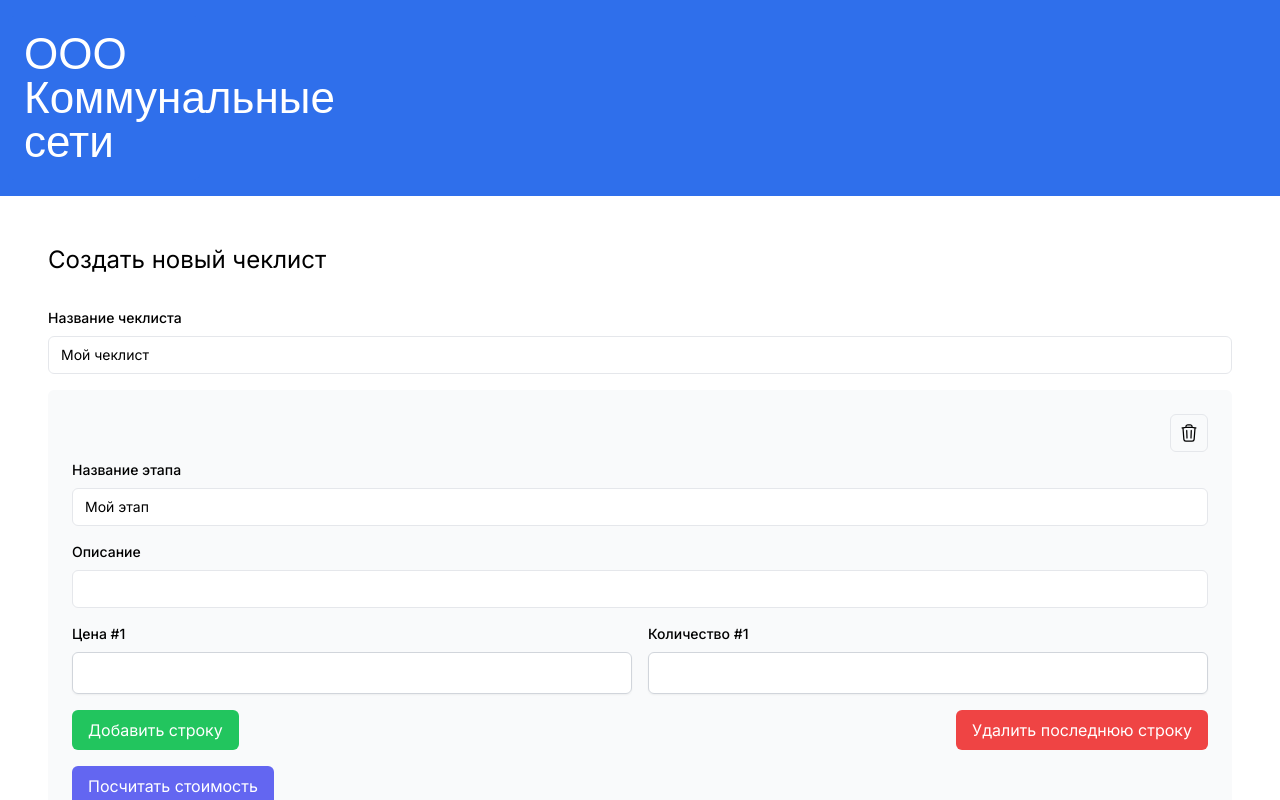
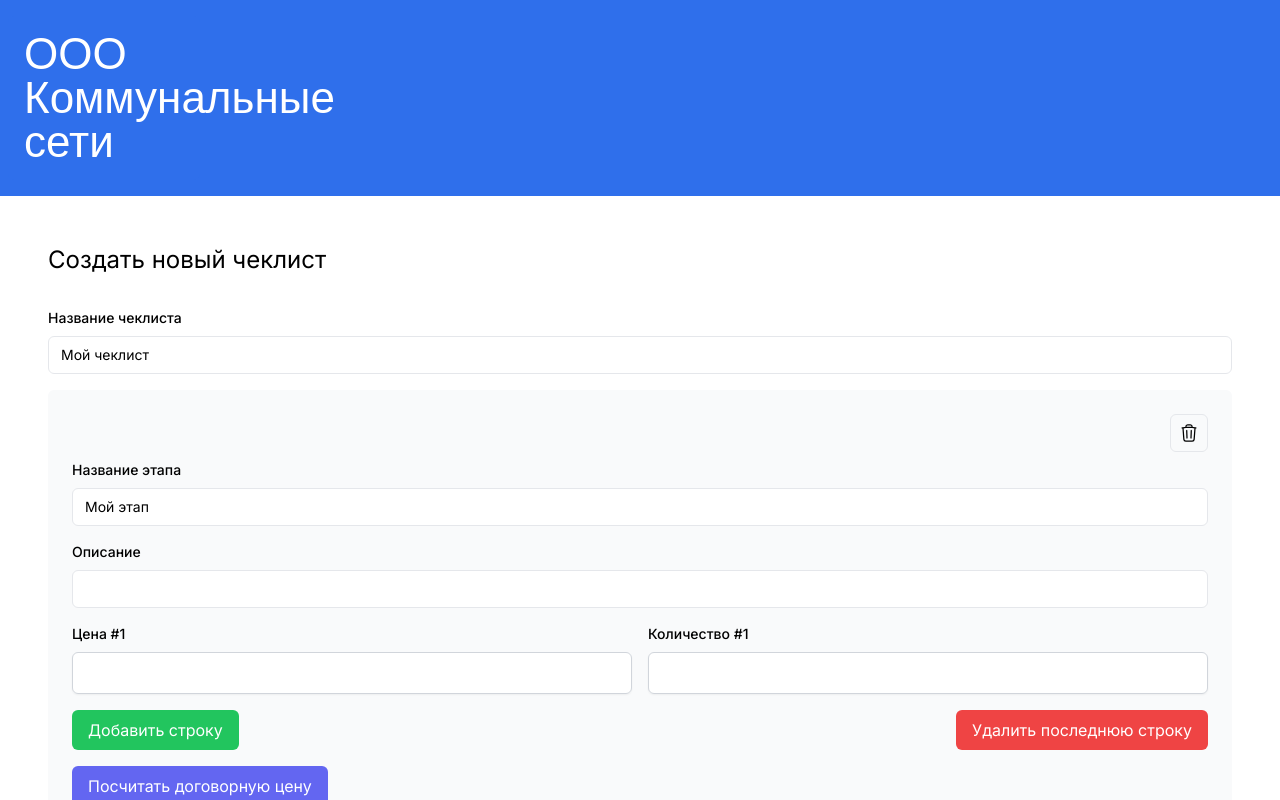
Before and after one commit to microchel536/checklist-crm, a Next.js app: page /checklist/create in a window 1280 px wide. Built offline with nearby package versions, Linux system fonts and the light colour scheme; a web font is replaced by a local one.

Commit message:
Update MultipleInputForm.tsx

```diff
--- a/app/ui/checklist/form/MultipleInputForm.tsx
+++ b/app/ui/checklist/form/MultipleInputForm.tsx
@@ -107,7 +107,7 @@ const MultipleInputForm = () => {
         onClick={handleCalculate}
         className="mt-4 px-4 py-2 bg-indigo-500 hover:bg-indigo-600 text-white rounded-md"
       >
-        Посчитать стоимость
+        Посчитать договорную цену
       </button>
     </div>
   );
```
